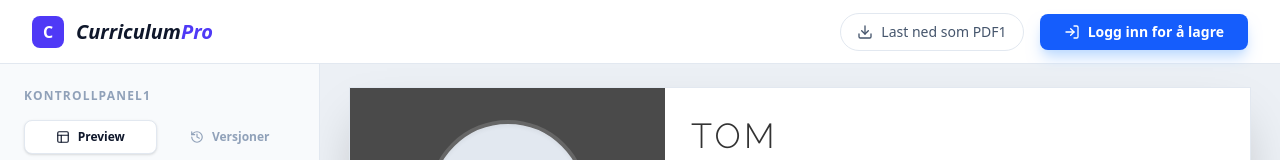
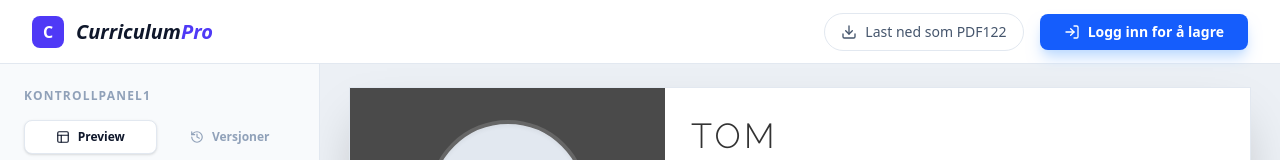
Before and after one commit to Oslotom/Resume, a React (Vite) app: page / in a window 1280 px wide. Shown: the top 160 px of the page. Built offline with nearby package versions, Linux system fonts and the light colour scheme; no server answers.

Commit message:
Update button text for PDF download

```diff
--- a/src/App.tsx
+++ b/src/App.tsx
@@ -143,7 +143,7 @@ export default function App() {
             className="flex items-center gap-2 px-4 py-2 bg-white border border-slate-200 text-slate-600 rounded-full text-sm font-medium hover:border-indigo-200 hover:text-indigo-600 transition-all active:scale-95"
           >
             <Download size={16} />
-            Last ned som PDF1
+            Last ned som PDF122
           </button>
 
           {user ? (
```
